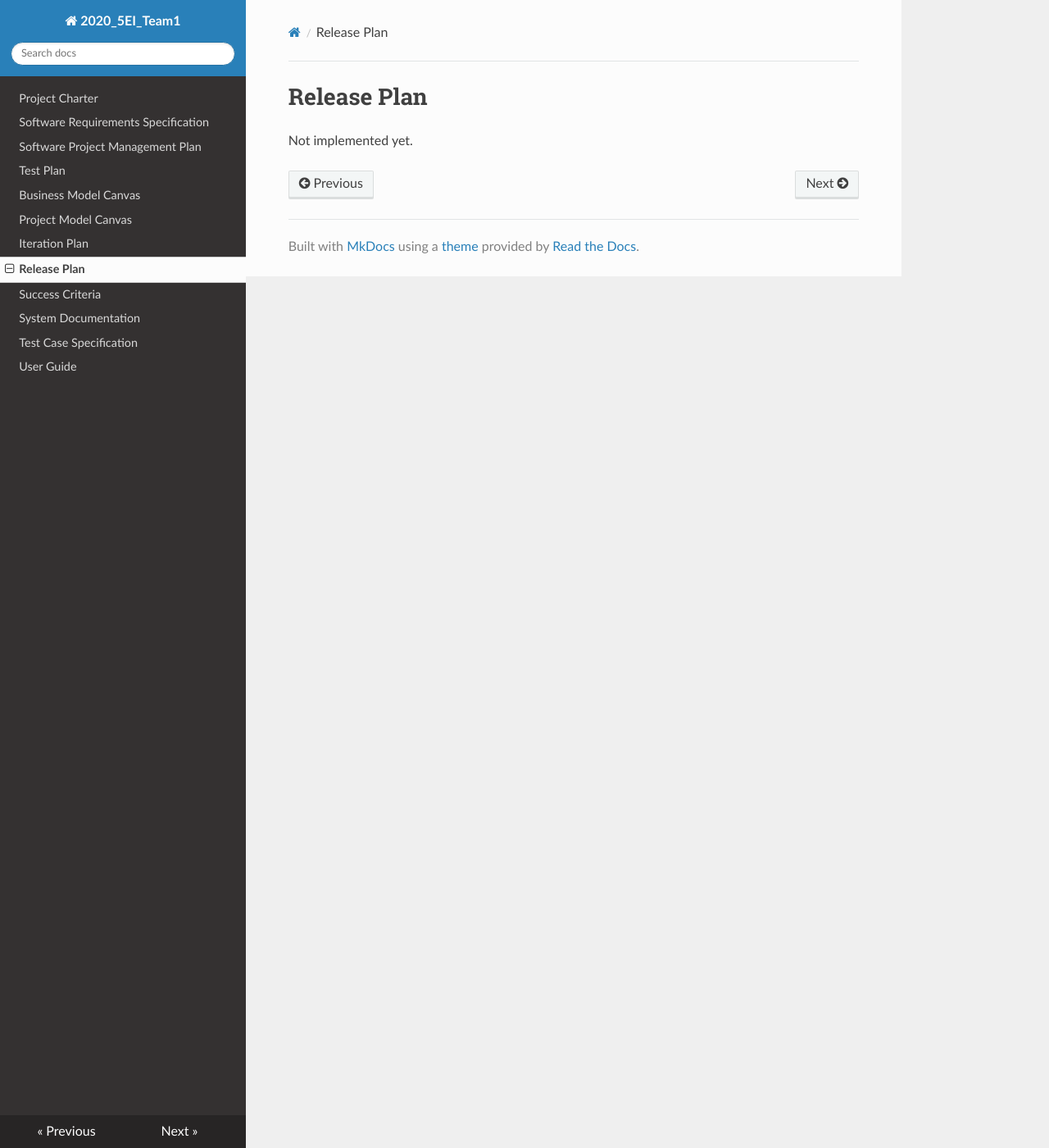
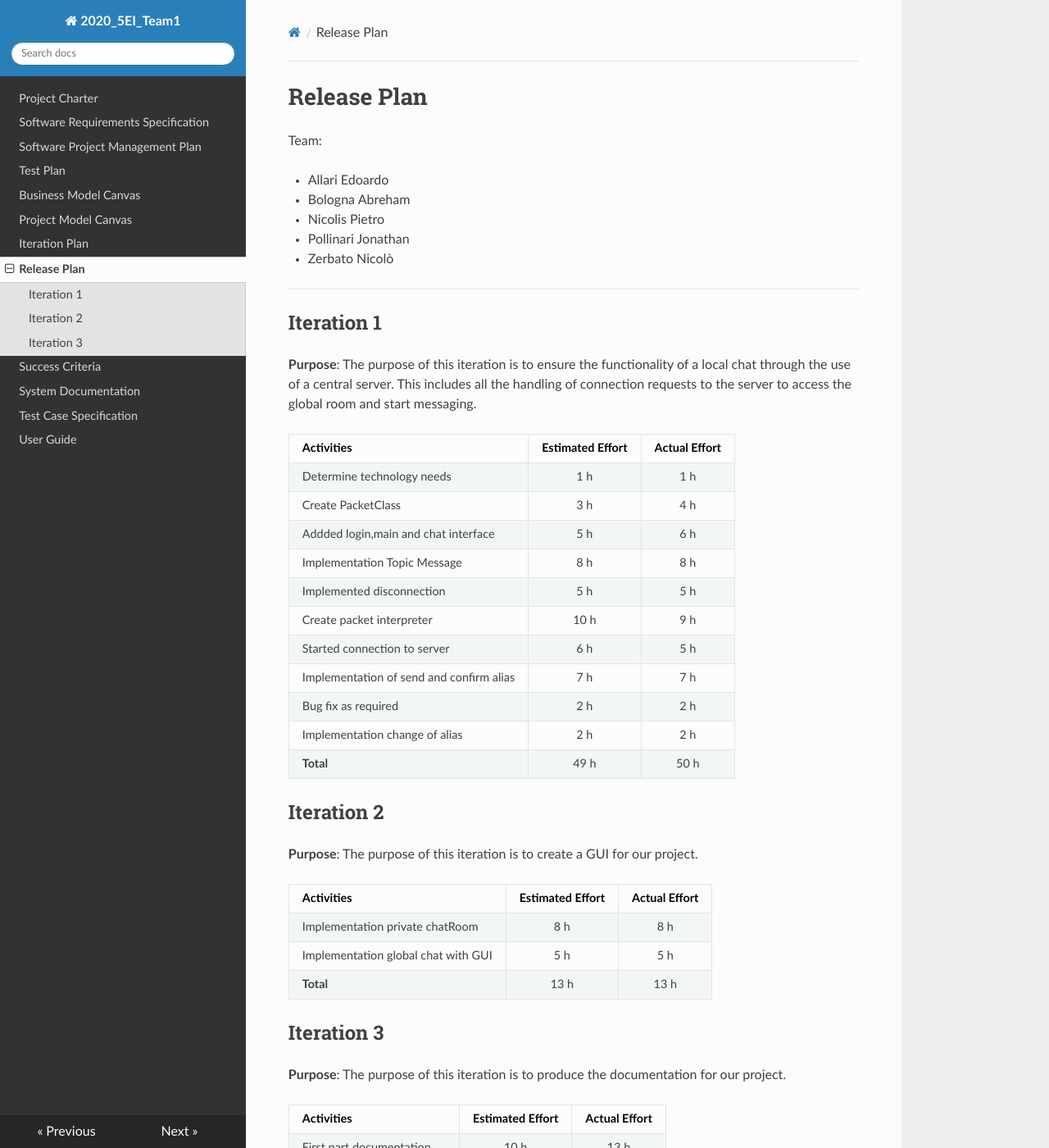
Before and after one commit to teddyedo/2020_5EI_team1_Allari, an MkDocs documentation site: the page built from docs/Release_Plan.md, in a window 1280 px wide and 1400 px high. Shown: the whole window at 82% size. Built offline with MkDocs 1.6.1, drawn with Linux system fonts in a browser that asks for light colours; nearby versions of some CDN libraries; some of the changed text lies outside the part shown.

Commit message:
added release plan and MOU

```diff
--- a/docs/Release_Plan.md
+++ b/docs/Release_Plan.md
@@ -1,3 +1,50 @@
 # Release Plan
 
-Not implemented yet.
+Team:
+
+- Allari Edoardo
+- Bologna Abreham
+- Nicolis Pietro
+- Pollinari Jonathan
+- Zerbato Nicolò
+
+---
+
+## Iteration 1
+
+**Purpose**: The purpose of this iteration is to ensure the functionality of a local chat through the use of a central server. This includes all the handling of connection requests to the server to access the global room and start messaging.
+
+|                        Activities         | Estimated Effort | Actual Effort |
+| ---------------------------------         | :--------------: | :-----------: |
+| Determine technology needs	            | 1 h              | 1 h           |
+| Create PacketClass                        | 3 h              | 4 h           |
+| Addded login,main and chat interface      | 5 h              | 6 h           |
+|Implementation Topic Message	            | 8 h              | 8 h           |
+| Implemented disconnection	                | 5 h              | 5 h           |
+| Create packet interpreter	                | 10 h             | 9 h           |
+| Started connection to server	            | 6 h              | 5 h           |
+| Implementation of send and confirm alias	| 7 h              | 7 h           |
+| Bug fix as required	                    | 2 h              | 2 h           |
+| Implementation change of alias	        | 2 h              | 2 h           |
+| **Total**                                 | 49 h             | 50 h          |
+
+## Iteration 2
+
+**Purpose**: The purpose of this iteration is to create a GUI for our project.
+
+|                        Activities         | Estimated Effort | Actual Effort |
+| ---------------------------------         | :--------------: | :-----------: |
+| Implementation private chatRoom	        | 8 h              | 8 h           |
+| Implementation global chat with GUI       | 5 h              | 5 h           |
+| **Total**                                 | 13 h             | 13 h          |
+
+
+## Iteration 3
+
+**Purpose**: The purpose of this iteration is to produce the documentation for our project.
+
+|                        Activities         | Estimated Effort | Actual Effort |
+| ---------------------------------         | :--------------: | :-----------: |
+| First part documentation      	        | 10 h             | 13 h           |
+| Second part documentation                 | 25 h             | 20 h           |
+| **Total**                                 | 35 h             | 33 h          |
```
Also changed, not shown: docs/Iteration_Plan.md (+1 -1 lines), docs/Memo_Of_Understanding.md (added, +45 -0 lines).
